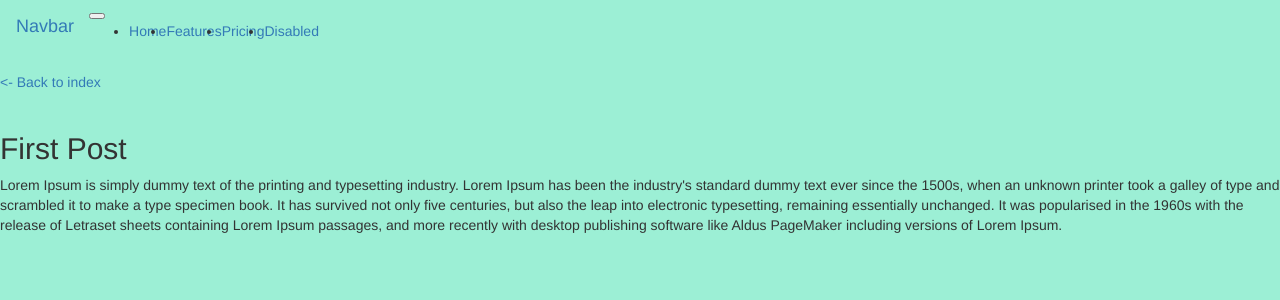
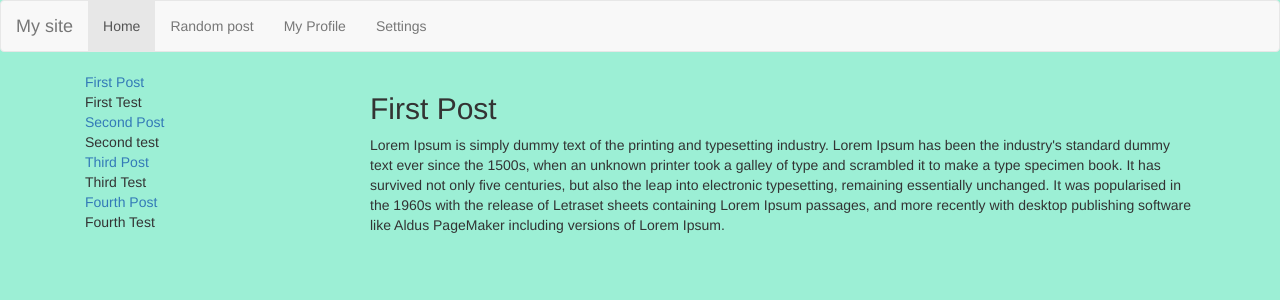
Before and after one commit to lphan/FrontEnd-Practices, a Django app: a page that uses mysite/blog/templates/base.html in a window 1280 px wide. Shown: the top 300 px of the page. Run offline with Django 3.2, Linux system fonts and the light colour scheme; data comes from the database, SQL or seed files in the repository; both versions use the stored data as it was after the commit; some libraries are stand-ins or nearby versions.

Commit message:
fix the broken bootstrap3-navbar in django

```diff
--- a/mysite/blog/templates/base.html
+++ b/mysite/blog/templates/base.html
@@ -10,33 +10,35 @@
 
 	    <meta charset="utf-8">
 	    <meta http-equiv="X-UA-Compatible" content="IE=edge">
-	    <meta name="viewport" content="width=device-width, initial-scale=2">
+	    <meta name="viewport" content="width=device-width, initial-scale=1, shrink-to-fit=no">
 
 	    <title>{% block title %}MySite{%  endblock %}</title>
 	</head>
 <body>
-	<nav class="navbar navbar-expand-lg navbar-light bg-light">
-	  <a class="navbar-brand" href="#">Navbar</a>
-	  <button class="navbar-toggler" type="button" data-toggle="collapse" data-target="#navbarNav" aria-controls="navbarNav" aria-expanded="false" aria-label="Toggle navigation">
-	    <span class="navbar-toggler-icon"></span>
-	  </button>
-	  <div class="collapse navbar-collapse" id="navbarNav">
-	    <ul class="navbar-nav">
-	      <li class="nav-item active">
-		<a class="nav-link" href="#">Home <span class="sr-only">(current)</span></a>
-	      </li>
-	      <li class="nav-item">
-		<a class="nav-link" href="#">Features</a>
-	      </li>
-	      <li class="nav-item">
-		<a class="nav-link" href="#">Pricing</a>
-	      </li>
-	      <li class="nav-item">
-		<a class="nav-link disabled" href="#">Disabled</a>
-	      </li>
-	    </ul>
-	  </div>
-	</nav>
+        <nav class="navbar navbar-default">
+          <div class="container-fluid">
+            <!-- Brand and toggle get grouped for better mobile display -->
+            <div class="navbar-header">
+              <button type="button" class="navbar-toggle collapsed" data-toggle="collapse" data-target="#bs-example-navbar-collapse-1" aria-expanded="false">
+                <span class="sr-only">Toggle navigation</span>
+                <span class="icon-bar"></span>
+                <span class="icon-bar"></span>
+                <span class="icon-bar"></span>
+              </button>
+              <a class="navbar-brand" href="#">My site</a>
+            </div>
+
+            <!-- Collect the nav links, forms, and other content for toggling -->
+            <div class="collapse navbar-collapse" id="bs-example-navbar-collapse-1">
+              <ul class="nav navbar-nav">
+                <li class="active"><a href="#">Home <span class="sr-only">(current)</span></a></li>
+                <li><a href="#">Random post</a></li>
+                <li><a href="#">My Profile</a></li>
+                <li><a href="#">Settings</a></li>
+              </ul>
+            </div><!-- /.navbar-collapse -->
+          </div><!-- /.container-fluid -->
+        </nav>
     <div id="content">
         {%  block content %}
             This is a fallback text
--- a/mysite/blog/templates/post.html
+++ b/mysite/blog/templates/post.html
@@ -1,12 +1,12 @@
-{%  extends 'base.html' %}
+{%  extends 'single-template.html' %}
 
 {% block title %}MySite: {{ post.title }}{% endblock %}
 
-{% block content %}
-    <a href="/"><- Back to index </a><br /><br />
+{% block entry %}
+
     <h2>{{  post.title }}</h2>
 
     <div>
-        {{ post.content  }}
+        {{ post.content|linebreaks  }}
     </div>
 {% endblock %}
--- /dev/null
+++ b/mysite/blog/templates/single-template.html
@@ -0,0 +1,17 @@
+{% extends 'base.html' %}
+
+{%  block content %}
+    <div class="container">
+        <div class="col-md-3">
+            {%  for post in posts %}
+                <div>
+                    <div class="summary-title"><a href="/post/{{ post.slug }}">{{ post.title }}</a></div>
+                    <div class="summary">{{ post.summary }}</div>
+                </div>
+            {% endfor %}
+        </div>
+        <div class="col-md-9">
+            {% block entry %}{%  endblock %}
+        </div>
+    </div>
+{% endblock %}
--- a/mysite/blog/views.py
+++ b/mysite/blog/views.py
@@ -9,9 +9,11 @@ def index(request):
 
 def post(request, slug):
     print (slug)
+    posts = Post.objects.all()
     # return HttpResponse("I'm a single post page")
     return render_to_response('post.html', {
-        'post': get_object_or_404(Post, slug=slug)
+        'post': get_object_or_404(Post, slug=slug),
+        'posts': posts
     })
 
 def about(request):
--- a/mysite/mysite/settings.py
+++ b/mysite/mysite/settings.py
@@ -38,7 +38,8 @@ INSTALLED_APPS = [
     'django.contrib.messages',
     'django.contrib.staticfiles',
     'blog',
-    'bootstrap3'
+    'bootstrap3',
+    'bootstrap4'
 ]
 
 MIDDLEWARE = [
--- a/mysite/mysite/urls.py
+++ b/mysite/mysite/urls.py
@@ -21,4 +21,5 @@ urlpatterns = [
     url(r'^about/$', blog_views.about ),
     url(r'^$', blog_views.index),
     url(r'^admin/', admin.site.urls),
+
 ]
```
Also changed, not shown: bootstrap/index.html (+61 -16 lines), mysite/blog/templates/index.html (+16 -7 lines), mysite/db.sqlite3, mysite/images/a17_h_148_22725.gif (deleted), mysite/media/img/a17_h_148_22725.gif (deleted).
